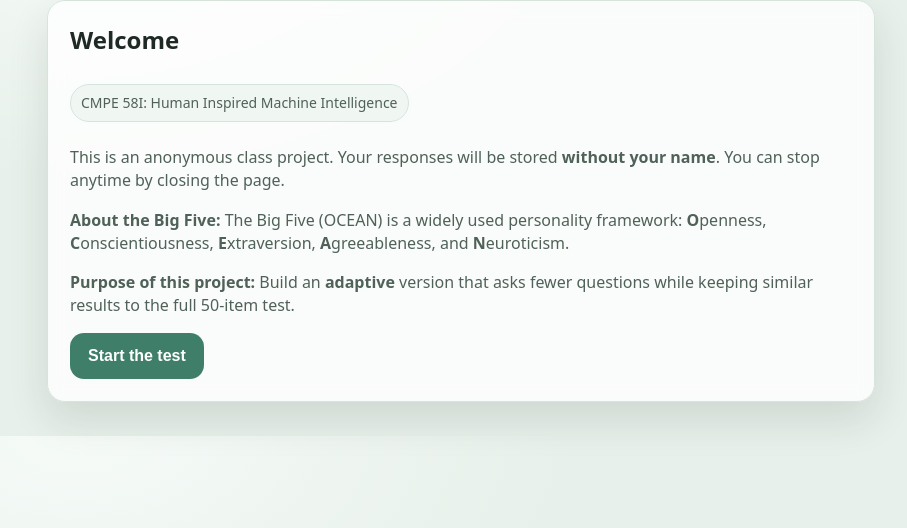
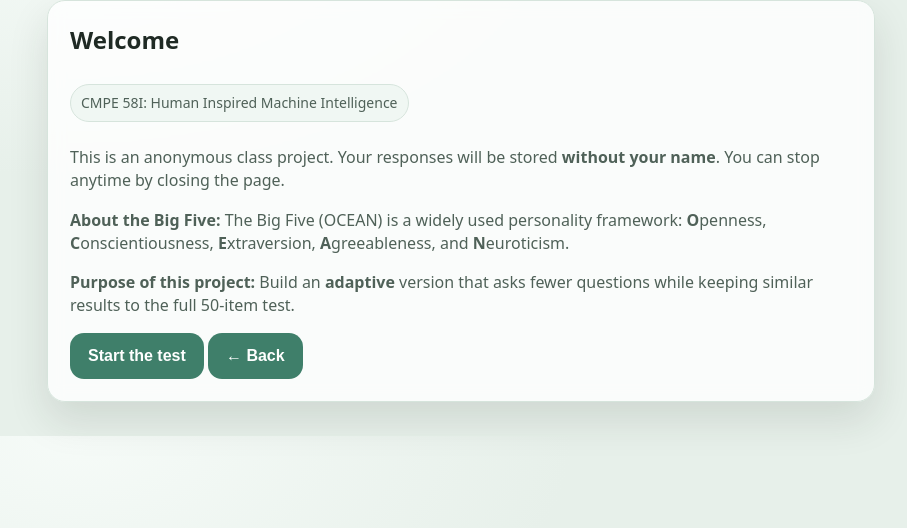
Before and after one commit to haticedogan7/CMPE-Project, a plain HTML site: page index.html in a window 1280 px wide. Shown: the part 98-626 px from the top of the page, without its empty margins (179-1086 px from the left). Drawn offline with Linux system fonts and the light colour scheme.

Commit message:
Update index.html

```diff
--- a/index.html
+++ b/index.html
@@ -32,6 +32,7 @@
       </p>
 
       <button id="startBtn" class="primaryBtn">Start the test</button>
+      <button id="backBtn" class="primaryBtn" type="button">← Back</button>
     </div>
     <div id="card" class="card" style="display:none;">
       <div id="qtext" class="qtext"></div>
```
